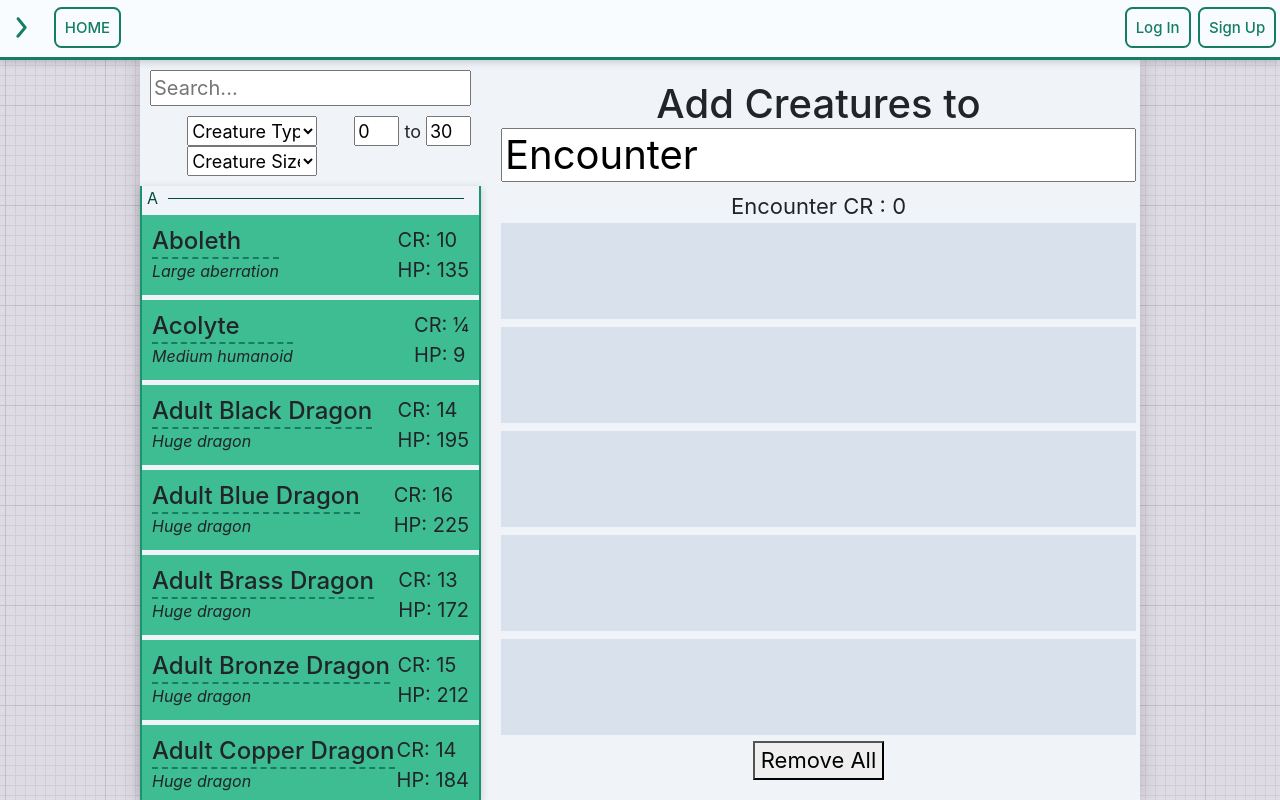
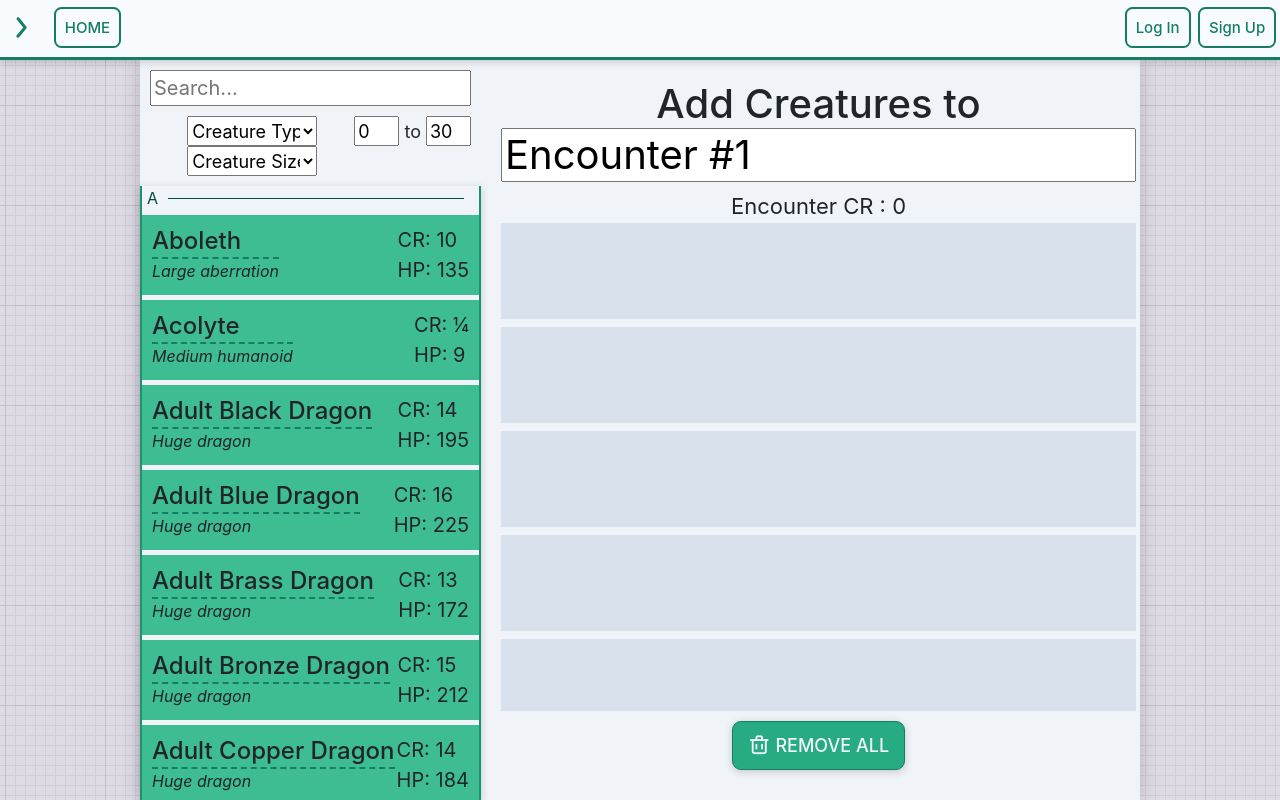
Before and after one commit to sarah-link/init, a React (Create React App) app: page /builder in a window 1280 px wide. Built offline with nearby package versions, Linux system fonts and the light colour scheme.

Commit message:
buttons can now have icons, slightly redesigned home

```diff
--- a/src/App.css
+++ b/src/App.css
@@ -31,7 +31,7 @@
   background-color: #27AB83;
   background-image: linear-gradient(140deg, #cce66d, #6dbb86, #27AB83);
   width: 100%;
-  padding: 3em;
+  padding: 5em 3em 5em 3em;
   margin-bottom: 3em;
   /* border-top: solid 3px #147D64; */
   border-bottom: solid 3px #147D64;
@@ -39,14 +39,9 @@
 }
 
 .App-header h1 {
-  font-size: calc(15px + 5vmin);
+  font-size: 64px;
   font-weight: 500;
   margin-bottom: 0.2em;
-}
-
-.App-header h4 {
-  font-size: calc(15px + 2vmin);
-  font-weight: 300;
 }
 
 .App-body {
@@ -59,7 +54,7 @@
   text-align: center;
   align-items: center;
   /*justify-content: center;*/
-  font-size: calc(10px + 1.5vmin);
+  font-size: 22px;
   /*color: #102A43;*/
 
   box-shadow: 0px 0px 2px rgba(0,0,0,0.18);
@@ -95,7 +90,21 @@
   width: 100%;
 }
 
+#menu-button-wrapper {
+  display: flex;
+  flex-direction: row;
+}
+
+.menu-buttons {
+  display: flex;
+  flex-direction: column;
+  padding: 0 20px 0 20px;
+}
+
 .main-button {
+  display: flex;
+  flex-direction: row;
+  align-content: flex-start;
   text-decoration: none;
   font-weight: 500;
   color: #F0F4F8;
@@ -104,7 +113,7 @@
   border-radius: 0.5em;
   background-color: #27AB83;
   /*background-color: #147D64;*/
-  margin-bottom: 0.75em;
+  margin-bottom: 1em;
   width: 12em;
   /*background-color: #61dafb;*/
 
@@ -122,15 +131,31 @@
   box-shadow: 0px 2px 20px rgba(0,0,0,0.30)
 }
 
+.button-icon {
+  display: flex;
+  flex-direction: column;
+  justify-content: center;
+}
+
+.button-icon i {
+  font-size: 1.75em;
+  padding: 0.3em 0 0.3em 0.3em;
+}
+
 #remove-button {
   margin: 10px;
-  padding: 10px 20px 10px 20px;
+  padding: 10px 15px 10px 15px;
   width: auto;
-  font-size: 24px;
+  font-size: 18px;
 }
 
 #remove-button:hover {
   cursor: pointer;
+}
+
+#remove-button i {
+  padding: 0 5px 0 0;
+  font-size: 1.25em;
 }
 
 .navbar-button {
--- a/src/modules/Button.js
+++ b/src/modules/Button.js
@@ -1,9 +1,14 @@
-import React from "react";
+import React, {Fragment} from "react";
 import {Link} from 'react-router-dom'
 
 function Button(props) {
+    let icon
+    if (props.iconClassName) {
+        icon = <div className={"button-icon"}><i className={props.iconClassName} /></div>
+    }
     return(
         <Link to={props.url} className={props.className}>
+            {icon}
             {props.text}
         </Link>
     )
--- a/src/modules/Encounter.js
+++ b/src/modules/Encounter.js
@@ -34,7 +34,7 @@ class Encounter extends React.Component {
                         Add Creatures to
                         <br/>
                         <div>
-                            <input type="text" id="encounterName" defaultValue="Encounter"/>
+                            <input type="text" id="encounterName" defaultValue="Encounter #1"/>
                         </div>
                     </h1>
 
@@ -46,7 +46,12 @@ class Encounter extends React.Component {
                         </div>
                     </div>
                     <div>
-                        <button onClick={this.removeAllCreatures}>Remove All</button>
+                        <div onClick={this.removeAllCreatures} className={"main-button"} id={"remove-button"}>
+                            <div className={"button-icon"}>
+                                <i className={"eva eva-trash-2-outline"} />
+                            </div>
+                            Remove All
+                        </div>
                     </div>
                 </div>
             </div>
--- a/src/modules/Home.js
+++ b/src/modules/Home.js
@@ -22,9 +22,9 @@ function Home (props) {
                     <b>Roll Initiative!</b>
                 </h1>
 
-                <h4>
-                    A better way to roll initiative or something idk
-                </h4>
+                <p>
+                    Manage initiative without a virtual tabletop
+                </p>
             </div>
 
             <MainButtons/>
--- a/src/modules/MainButtons.js
+++ b/src/modules/MainButtons.js
@@ -1,4 +1,4 @@
-import React from "react";
+import React, {Fragment} from "react";
 import Button from "./Button";
 
 class MainButtons extends React.Component {
@@ -9,13 +9,17 @@ class MainButtons extends React.Component {
 
     render() {
         return (
-            <div id={"menuButtons"} >
-                <Button text={"Create Encounter"} className={"main-button"} url={"/builder"} />
-                <Button text={"View Saved Encounters"} className={"main-button"} url={"/manager"} />
-                <Button text={"Manage Library"} className={"main-button"} url={"/library"} />
-                <Button text={"Join Encounter"} className={"main-button"} url={"/join"} />
+            <div id={"menu-button-wrapper"}>
+                <div className={"menu-buttons"}>
+                    <Button text={"Create Encounter"} className={"main-button"} url={"/builder"} iconClassName={"eva eva-brush-outline"}/>
+                    <Button text={"Saved Encounters"} className={"main-button"} url={"/manager"} iconClassName={"eva eva-bookmark-outline"}/>
+                </div>
+
+                <div className={"menu-buttons"}>
+                    <Button text={"Manage Library"} className={"main-button"} url={"/library"} iconClassName={"eva eva-book-open-outline"}/>
+                    <Button text={"Join Encounter"} className={"main-button"} url={"/join"} iconClassName={"eva eva-play-circle-outline"}/>
+                </div>
             </div>
-
         )
     }
 }
--- a/src/modules/Utilities.js
+++ b/src/modules/Utilities.js
@@ -20,9 +20,9 @@ function getCreatureIcon(creatureType) {
         case "giant":
             return "ra ra-muscle-fat";
         case "humanoid":
-            return "ra ra-archer";
+            return "ra ra-hand";
         case "monstrosity":
-            return "ra ra-beetle";
+            return "ra ra-lion";
         case "ooze":
             return "ra ra-ice-cube";
         case "plant":
```
